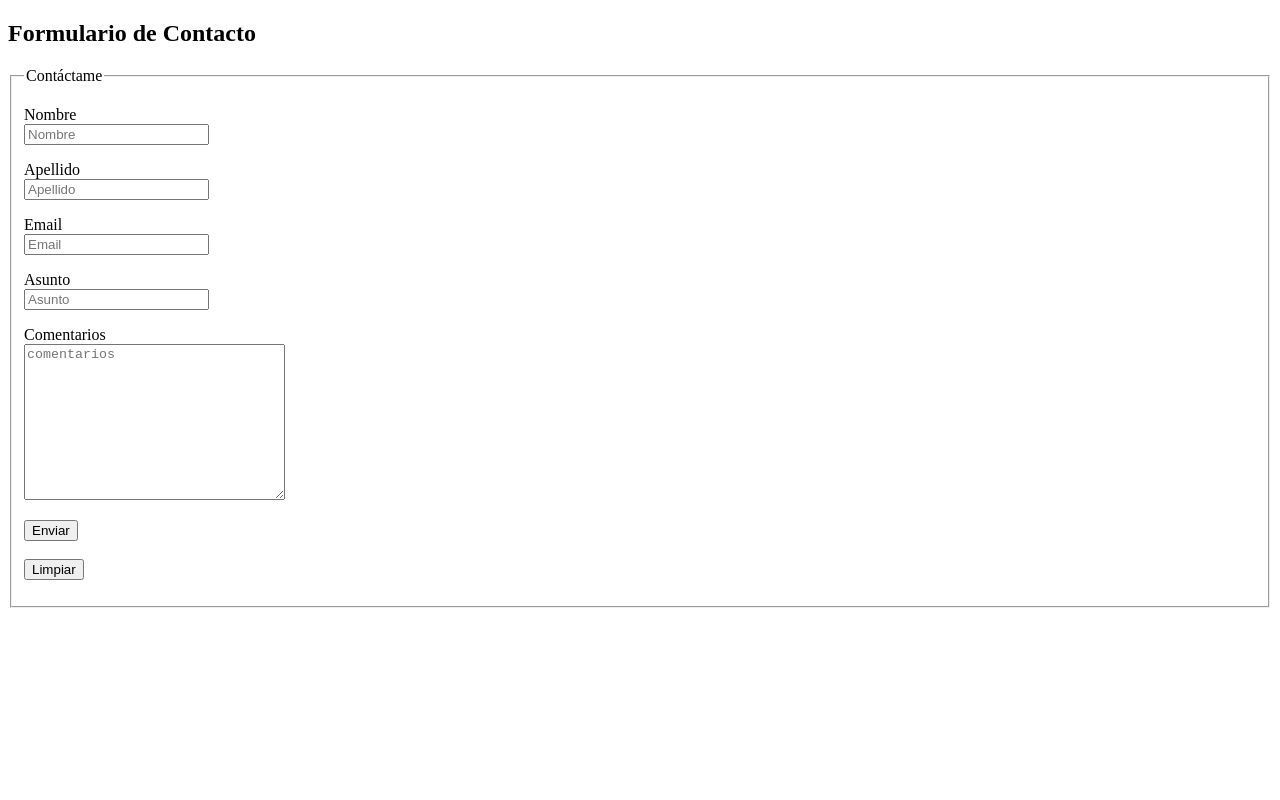
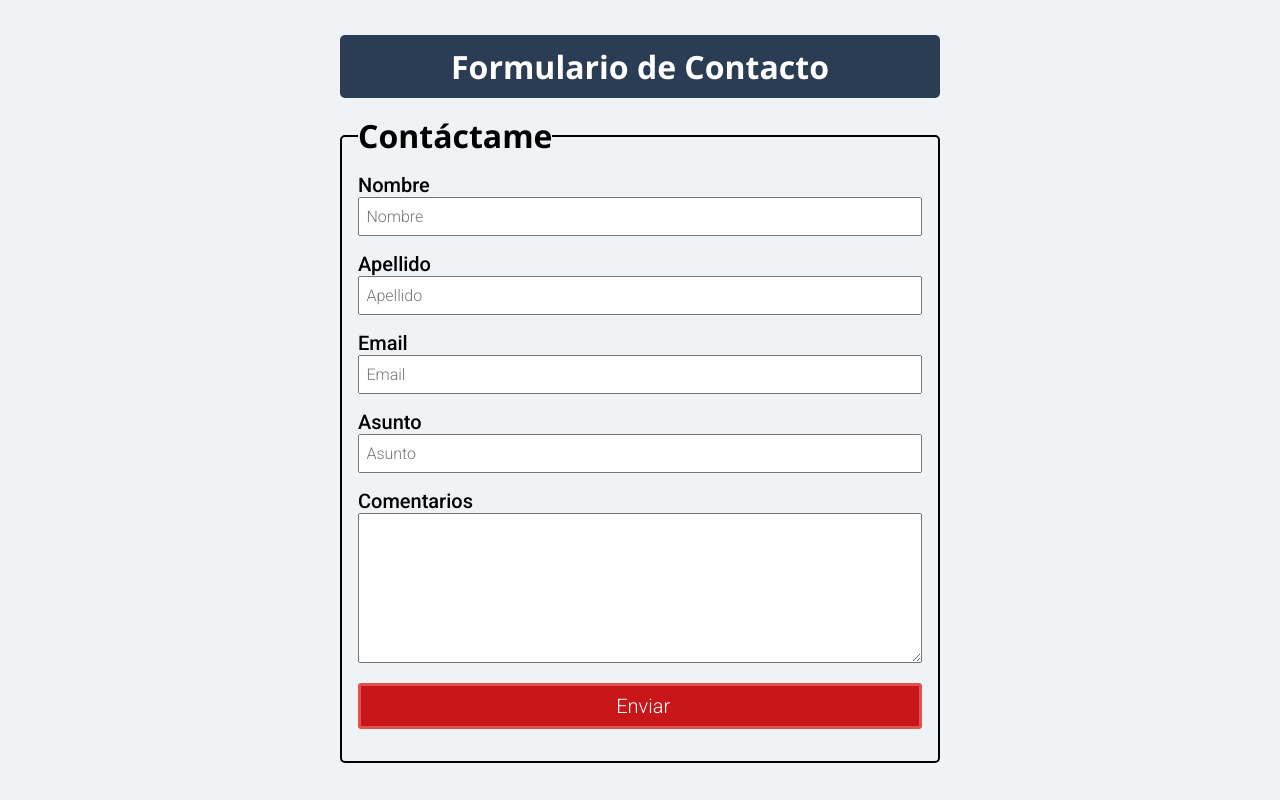
Before and after one commit to jaimeviloriogreen/Practicas-Diplomado-Front-End, a plain HTML site: page Formulario/index.html in a window 1280 px wide. Drawn offline with nearby package versions, Linux system fonts and the light colour scheme.

Commit message:
Formulario estilizado con CSS

```diff
--- /dev/null
+++ b/Formulario/estilo.css
@@ -0,0 +1,95 @@
+:root{
+    --color1: #ffffff;
+    --color2: #000000;
+    --color3: #F0F3F5;
+    --color4: #2a3d54;
+    --color5: #c71518;
+    --color6: #e25052;
+    --color7: #aa0204;
+    --color8: #3b8686;
+    --color9: #79bd9a;
+    --color10:#a8dba8;
+
+
+    --fuente1:'Roboto', sans-serif;
+    --fuente2:'Open Sans', sans-serif;
+}
+*{
+    margin: 0px;
+    padding: 0px;
+    box-sizing: border-box;
+}
+html{
+    font-size: 16px;
+}
+body{
+    background-color: var(--color3);
+}
+
+.contenedor{
+    width: 80%;
+    max-width: 37.5rem;
+    margin: 2.1875rem auto;
+}
+.titulo{
+    text-align: center;
+    background-color: var(--color4);
+    color: var(--color1);
+    padding: 10px;
+    border-radius: 5px;
+    margin-bottom: 1rem;
+}
+
+.titulo h1{
+    font-size: 2rem;
+    font-family: var(--fuente2);
+    font-weight: 700;
+}
+
+fieldset{
+    border: 2px solid var(--color2);
+    border-radius: 5px;
+    padding: 1rem;
+}
+
+legend{
+    font-size: 2rem;
+    font-family: var(--fuente2);
+    font-weight: 700;
+}
+p{
+    margin-bottom: 1rem;
+}
+label{
+    font-size: 1.25rem;
+    font-family: var(--fuente1);
+    font-weight: 500;
+}
+
+input[type="text"],[type="email"], textarea, [type="submit"], [type="reset"]{
+    width: 100%;
+    padding: .5rem 0px;
+    font-family: var(--fuente1);
+    font-weight: 300;
+    font-size: 1rem;
+    padding-left: .4rem;
+}
+textarea{
+    resize: vertical;
+    max-height: 150px;
+    min-height: 150px;
+    overflow: scroll;
+}
+
+input[type="submit"]{
+    border: none;
+    background-color: var(--color5);
+    color: var(--color1);
+    font-size: 1.25rem;
+    border-radius: .2rem;
+    border: 3px solid var(--color6);
+    cursor: pointer;
+}
+input[type="submit"]:hover{
+    background-color: var(--color7);
+}
--- a/Formulario/index.html
+++ b/Formulario/index.html
@@ -3,15 +3,17 @@
 <head>
     <meta charset="UTF-8">
     <meta name="viewport" content="width=device-width, initial-scale=1.0">
+    <link rel="stylesheet" href="estilo.css">
+    <link href="https://fonts.googleapis.com/css2?family=Open+Sans:wght@600;700&family=Roboto:wght@300;400;500&display=swap" rel="stylesheet">
     <title>Formulario</title>
 </head>
 <body>
-<main>
-    <section>
+<main class="contenedor">
+    <section class="titulo">
         <h1>Formulario de Contacto</h1>
     </section>
 
-    <section>
+    <section class="formulario">
         <form action="mailto:jaimeviloriogreen@gmail.com" method="POST" enctype="text/plain">
             <fieldset>
                 <legend>Contáctame</legend>
@@ -34,13 +36,10 @@
                 </p>
                 <p>
                     <label for="comentarios">Comentarios</label><br>
-                    <textarea name="comentarios" id="comentarios" cols="30" rows="10" placeholder="comentarios"></textarea>
+                    <textarea name="comentarios" id="comentarios"></textarea>
                 </p>
                 <p>
                     <input type="submit" value="Enviar"><br>
-                    <br>
-                    <button type="reset">Limpiar</button>
-
                 </p>
             </fieldset>
         </form>
```
